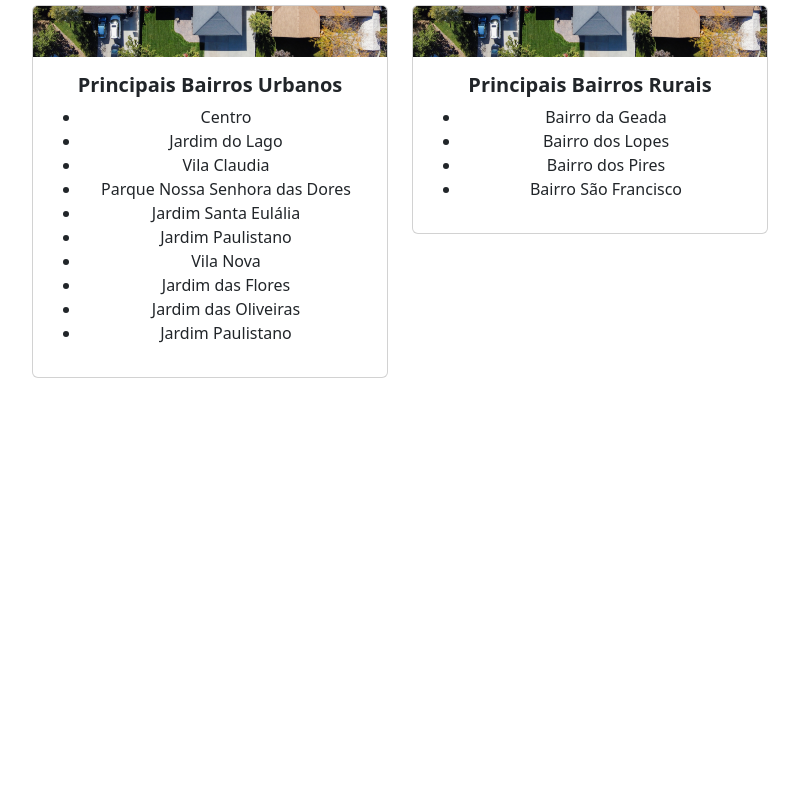
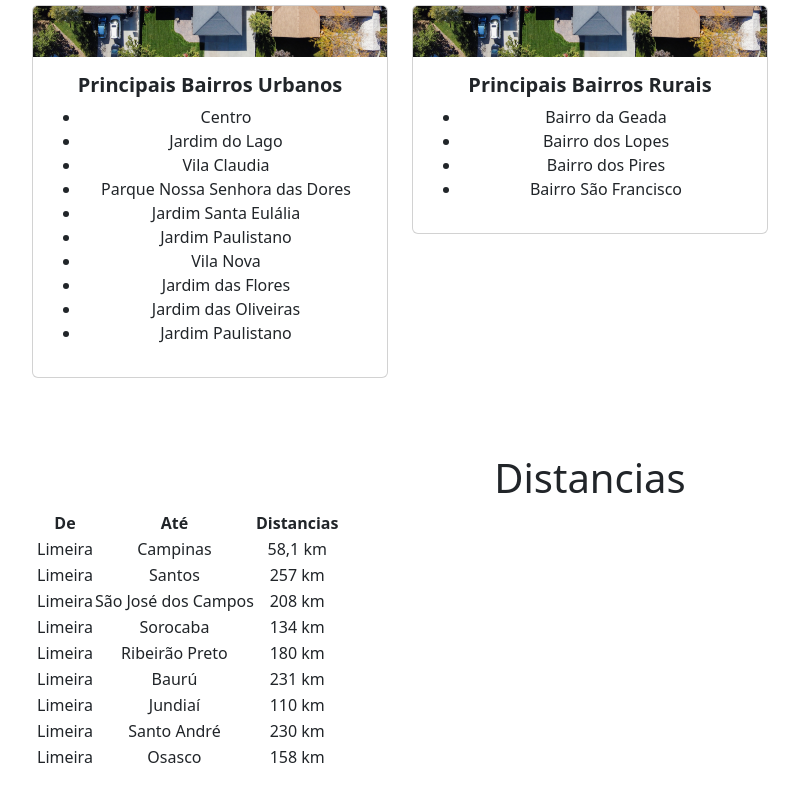
Before and after one commit to pedrogrsilva/landingpage-limeira, a plain HTML site: page index.html in a window 1280 px wide. Shown: the part 1064-1862 px from the top of the page, without its empty margins (50-849 px from the left). Before the commit the page ends 1554 px from the top, so only its background shows below. Drawn offline with nearby package versions, Linux system fonts and the light colour scheme; files that its build step writes are made by us from their sources.

Commit message:
Aula 05/02/2025 - landing page - limeira

```diff
--- a/index.html
+++ b/index.html
@@ -107,13 +107,69 @@
         </div>
     </section>
 
-    <section class="container-fluid text-light m-2 p-1 ">
-        <div class="container text-center">
-            <div class="row ">
-                <div class="col p-4">
+    <section class="container text-center m-10 p-1 ">
+        <div class="row ">
+            <div class="col p-4 ">
+                <h1>Distancias</h1>
+                <table>
+                    <tr>
+                        <th>De</th>
+                        <th>Até</th>
+                        <th>Distancias</th>
+                    </tr>
+                    <tr>
+                        <td>Limeira</td>
+                        <td>Campinas</td>
+                        <td>58,1 km</td>
+                    </tr>
+                    <tr>
+                        <td>Limeira</td>
+                        <td>Santos</td>
+                        <td>257 km</td>
+                    </tr>
+                    <tr>
+                        <td>Limeira</td>
+                        <td>São José dos Campos</td>
+                        <td>208 km</td>
+                    </tr>
+                    <tr>
+                        <td>Limeira</td>
+                        <td>Sorocaba</td>
+                        <td>134 km</td>
+                    </tr>
+                    <tr>
+                        <td>Limeira</td>
+                        <td>Ribeirão Preto</td>
+                        <td>180 km</td>
+                    </tr>
+                    <tr>
+                        <td>Limeira</td>
+                        <td>Baurú</td>
+                        <td>231 km</td>
+                    </tr>
+                    <tr>
+                        <td>Limeira</td>
+                        <td>Jundiaí</td>
+                        <td>110 km</td>
+                    </tr>
+                    <tr>
+                        <td>Limeira</td>
+                        <td>Santo André</td>
+                        <td>230 km</td>
+                    </tr>
+                    <tr>
+                        <td>Limeira</td>
+                        <td>Osasco</td>
+                        <td>158 km</td>
 
-                </div>
+                    </tr>
+
+
+                </table>
+
+
             </div>
+        </div>
         </div>
     </section>
 
```
